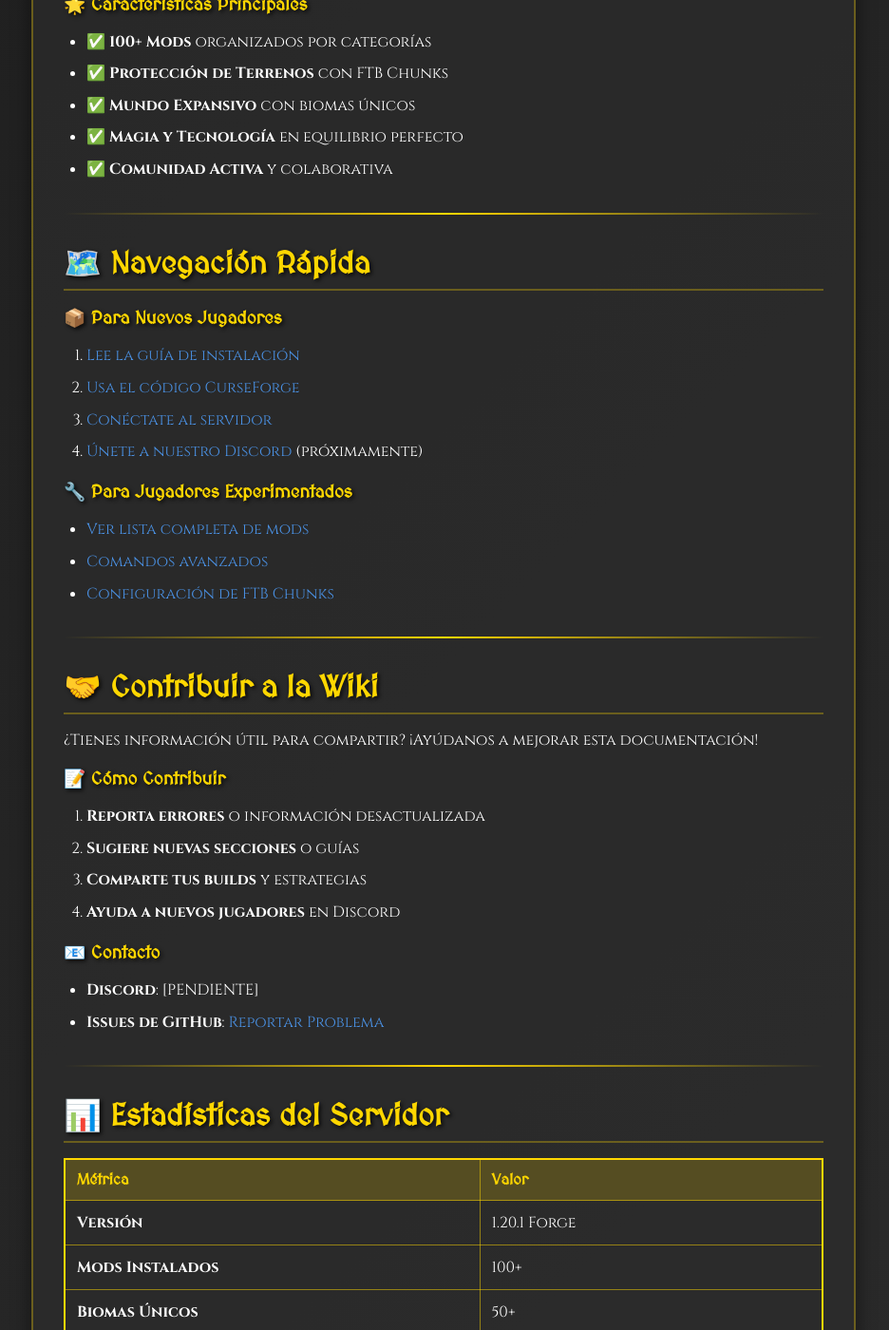
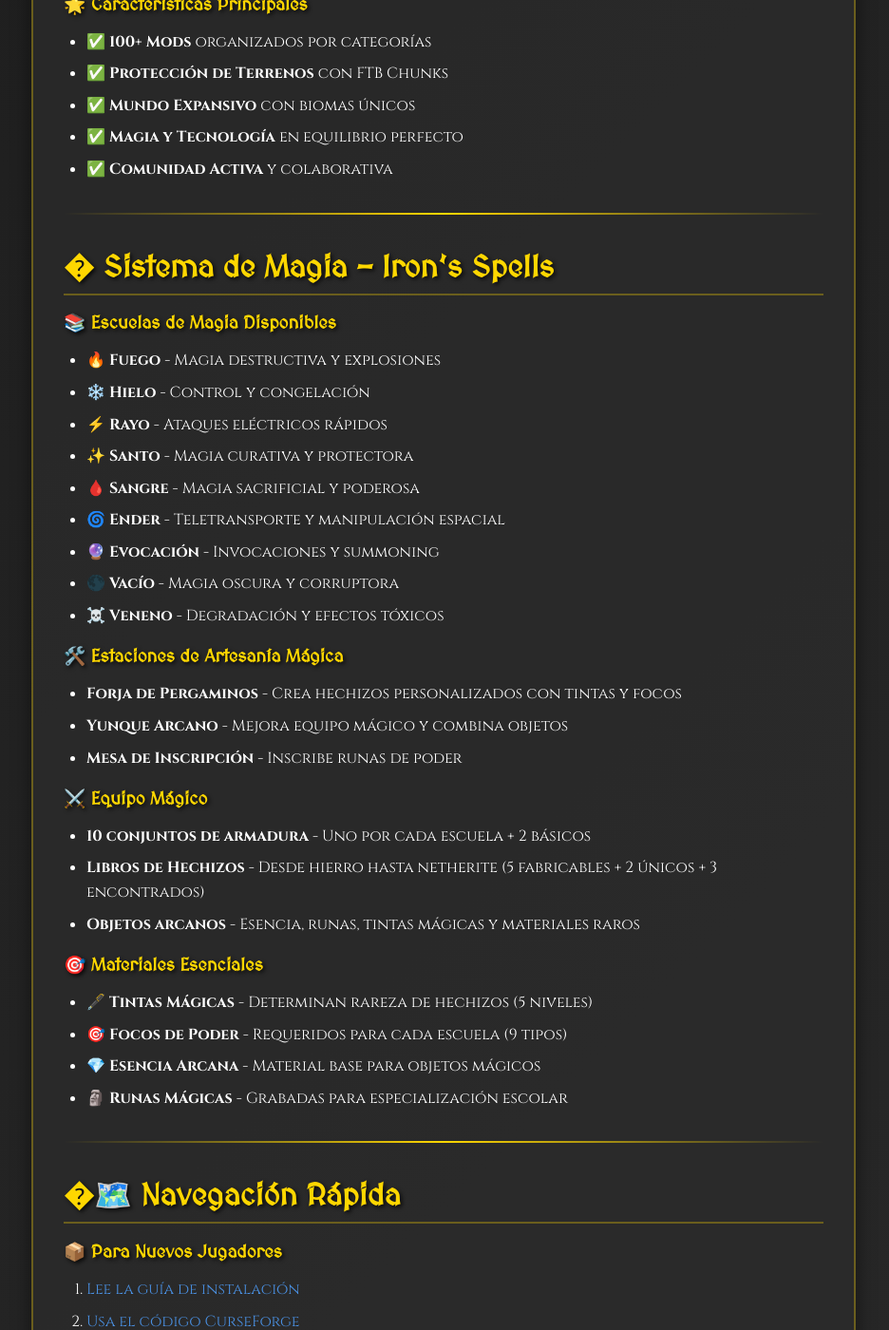
Before and after one commit to evilthork/iberiansmc, a Jekyll site: the page built from index.md, in a window 1280 px wide and 1400 px high, scrolled down 1519 px. Shown: the whole window at 95% size, without its empty margins (173-1109 px from the left). Built offline with Jekyll 4.4.1, drawn with Linux system fonts in a browser that asks for light colours.

Commit message:
Añadir sección de Iron's Spells - sistema completo de magia con 9 escuelas, estaciones de artesanía y equipo mágico

```diff
--- a/index.md
+++ b/index.md
@@ -47,7 +47,38 @@ Esta es la guía completa de nuestro servidor "Mundo de Fantasía y Creación".
 
 ---
 
-## 🗺️ Navegación Rápida
+## � **Sistema de Magia - Iron's Spells**
+
+### 📚 **Escuelas de Magia Disponibles**
+- 🔥 **Fuego** - Magia destructiva y explosiones
+- ❄️ **Hielo** - Control y congelación
+- ⚡ **Rayo** - Ataques eléctricos rápidos
+- ✨ **Santo** - Magia curativa y protectora
+- 🩸 **Sangre** - Magia sacrificial y poderosa
+- 🌀 **Ender** - Teletransporte y manipulación espacial
+- 🔮 **Evocación** - Invocaciones y summoning
+- 🌑 **Vacío** - Magia oscura y corruptora
+- ☠️ **Veneno** - Degradación y efectos tóxicos
+
+### 🛠️ **Estaciones de Artesanía Mágica**
+- **Forja de Pergaminos** - Crea hechizos personalizados con tintas y focos
+- **Yunque Arcano** - Mejora equipo mágico y combina objetos
+- **Mesa de Inscripción** - Inscribe runas de poder
+
+### ⚔️ **Equipo Mágico**
+- **10 conjuntos de armadura** - Uno por cada escuela + 2 básicos
+- **Libros de Hechizos** - Desde hierro hasta netherite (5 fabricables + 2 únicos + 3 encontrados)
+- **Objetos arcanos** - Esencia, runas, tintas mágicas y materiales raros
+
+### 🎯 **Materiales Esenciales**
+- **🖋️ Tintas Mágicas** - Determinan rareza de hechizos (5 niveles)
+- **🎯 Focos de Poder** - Requeridos para cada escuela (9 tipos)
+- **💎 Esencia Arcana** - Material base para objetos mágicos
+- **🗿 Runas Mágicas** - Grabadas para especialización escolar
+
+---
+
+## �🗺️ Navegación Rápida
 
 ### 📦 Para Nuevos Jugadores
 1. [Lee la guía de instalación](guia-instalacion)
```
Also changed, not shown: README.md.
